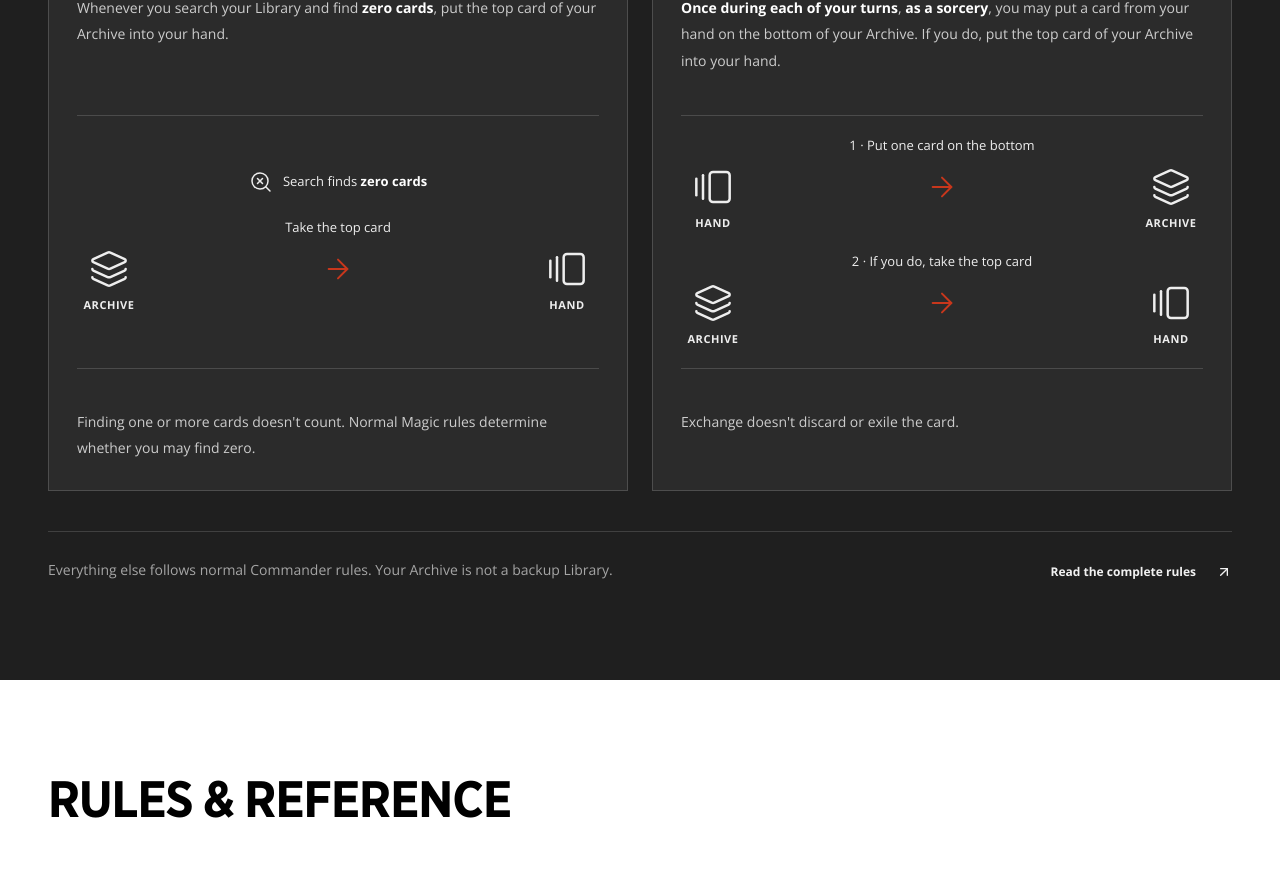
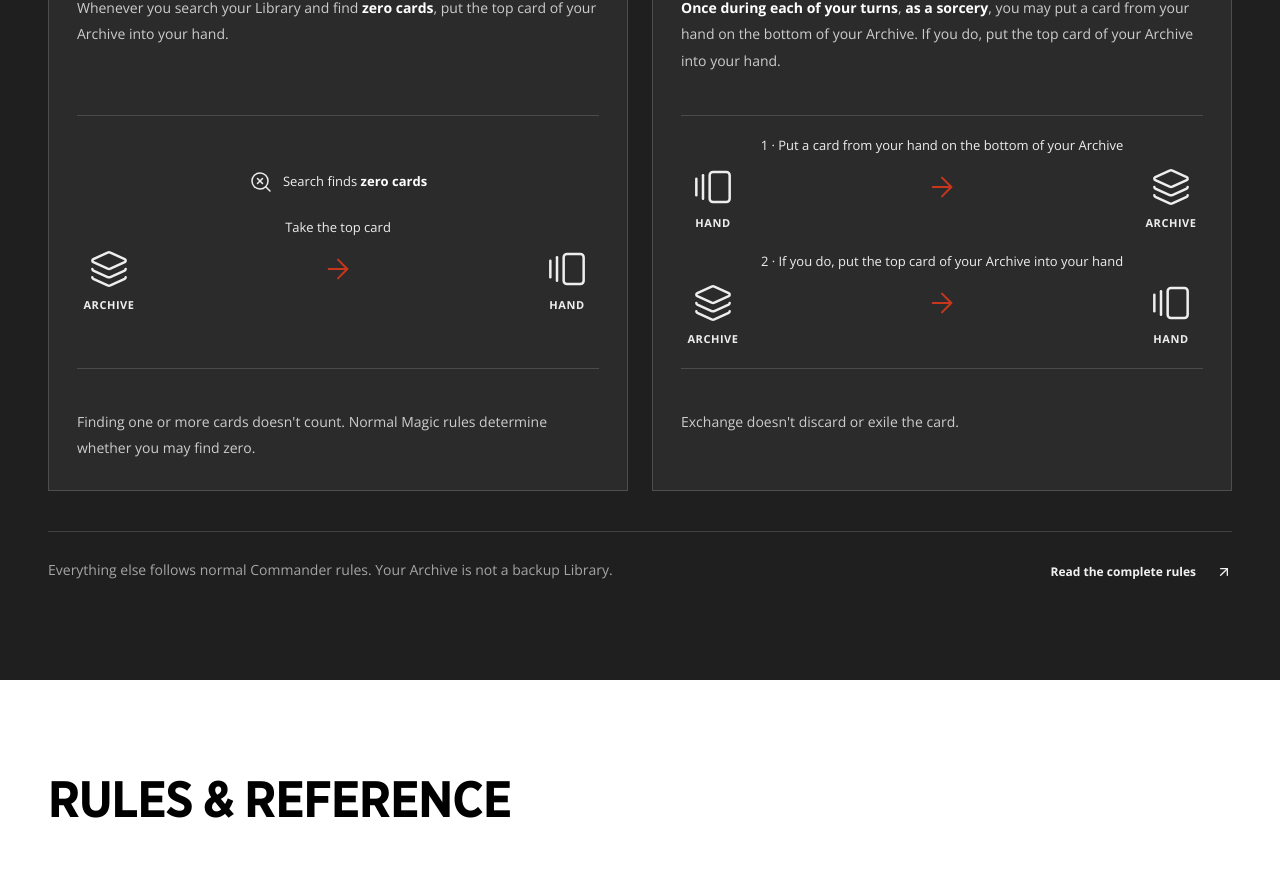
Before and after one commit to forrestweigel/archive, a Next.js app: page / in a window 1280 px wide. Shown: the part 1880-2758 px from the top of the page. Built offline with nearby package versions, Linux system fonts and the light colour scheme.

Commit message:
Refactor mechanic diagram instructions for clarity and update CSS to remove letter-spacing on h2

```diff
--- a/app/globals.css
+++ b/app/globals.css
@@ -491,7 +491,6 @@ h2 {
   font-size: clamp(48px, 6vw, 80px);
   line-height: 1;
   text-transform: uppercase;
-  letter-spacing: -2px;
 }
 .prose-rules {
   max-width: 760px;
--- a/components/mechanic-diagram.tsx
+++ b/components/mechanic-diagram.tsx
@@ -32,8 +32,8 @@ export function MechanicDiagram({ type }: { type: "search" | "exchange" }) {
     <div className="mechanic-diagram">
       {type === "exchange" ? (
         <ol className="exchange-steps" aria-label="Archive Exchange steps">
-          <li><CardMovement from="hand" instruction="1 · Put one card on the bottom" /></li>
-          <li><CardMovement from="archive" instruction="2 · If you do, take the top card" /></li>
+          <li><CardMovement from="hand" instruction="1 · Put a card from your hand on the bottom of your Archive" /></li>
+          <li><CardMovement from="archive" instruction="2 · If you do, put the top card of your Archive into your hand" /></li>
         </ol>
       ) : (
         <div className="search-steps">
```
